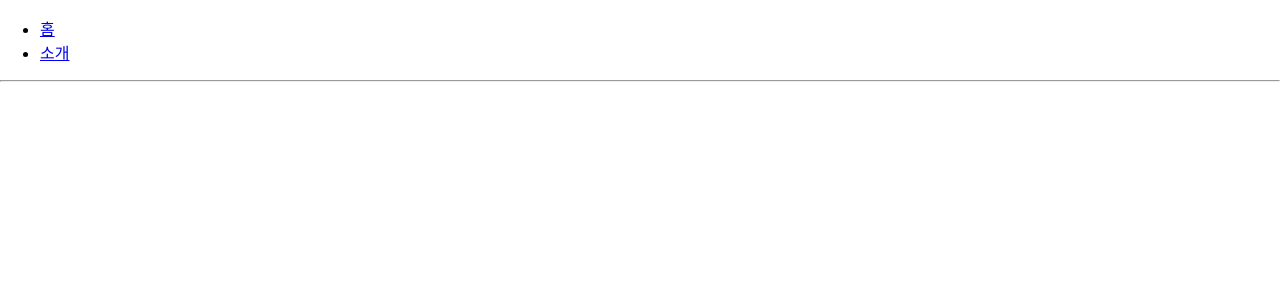
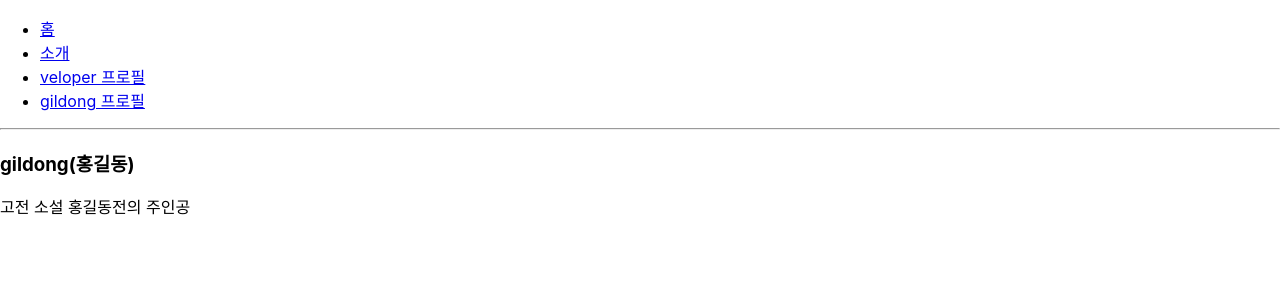
Before and after one commit to artistwm03/react_book_practice001, a React (Create React App) app: page /profile/gildong in a window 1280 px wide. Shown: the top 300 px of the page. Built offline with nearby package versions, Linux system fonts and the light colour scheme.

Commit message:
13장-4 URL 파라미터, 이 부분은 소스 설명 도움받아서 이해하기.

```diff
--- /dev/null
+++ b/src/13_Router/Profile.js
@@ -0,0 +1,32 @@
+import React from 'react';
+
+const data = {
+  velopert: {
+    name: '김민준',
+    description: '리액트를 좋아하는 개발자'
+  },
+  gildong: {
+    name:'홍길동',
+    description: '고전 소설 홍길동전의 주인공'
+  }
+};
+
+const Profile = ({ match }) => {
+    const { username } = match.params;
+    const profile = data[username];
+
+    if (!profile) {
+      return <div>존재하지 않는 사용자입니다.</div>
+    }
+
+    return (
+      <div>
+        <h3>
+          {username}({profile.name})
+        </h3>
+        <p>{profile.description}</p>
+      </div>
+    );
+};
+
+export default Profile;
--- a/src/App.js
+++ b/src/App.js
@@ -2,6 +2,7 @@
 import { Route, Link } from 'react-router-dom';
 import About from './13_Router/About';
 import Home from './13_Router/Home';
+import Profile from './13_Router/Profile';
 
 const App = () => {
   return (
@@ -13,10 +14,17 @@
         <li>
           <Link to="/about">소개</Link>
         </li>
+        <li>
+          <Link to="/profile/velopert">veloper 프로필</Link>
+        </li>
+        <li>
+          <Link to="/profile/gildong">gildong 프로필</Link>
+        </li>
       </ul>
       <hr />
       <Route path="/" component={Home} exact={true} />
-      <Route path="/about" component={About} />
+      <Route path={['/about', '/info']} component={About} />
+      <Route path="/profile/:username" component={Profile} />
     </div>
   );
 };
```
